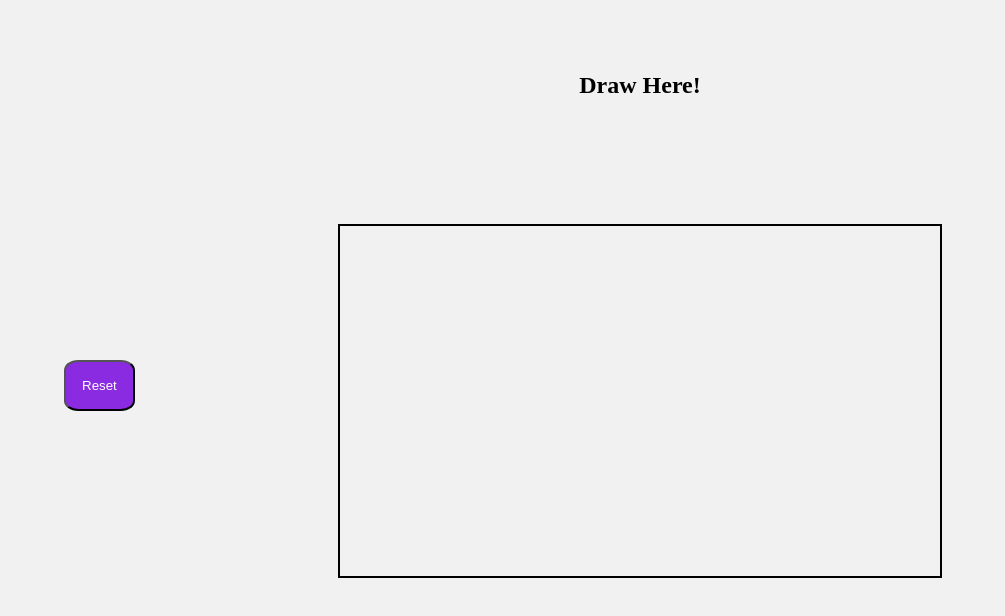
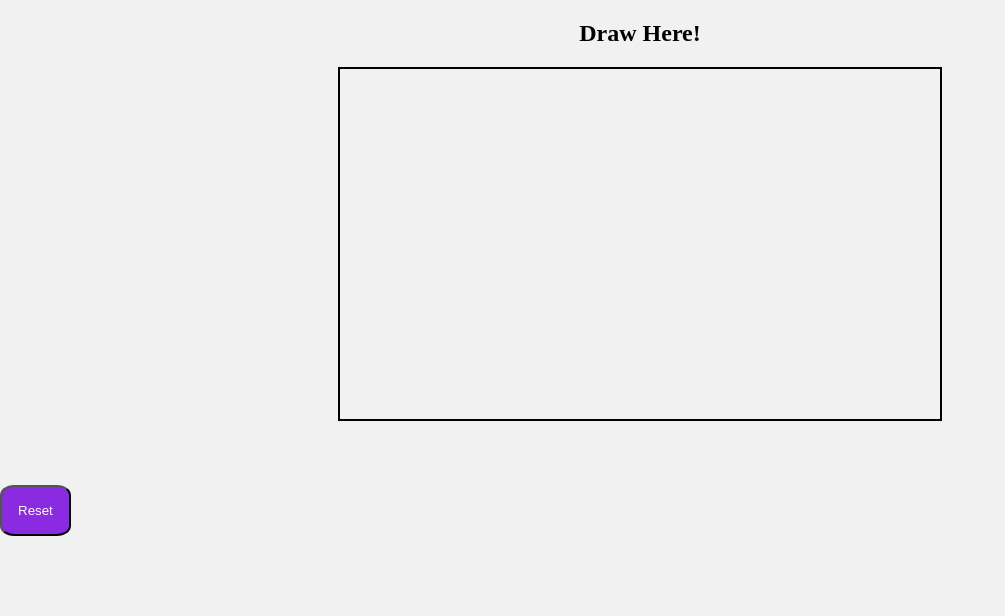
Before and after one commit to theavitw/PaintApp, a plain HTML site: page index.html in a window 1280 px wide. Shown: the whole page, without its empty margins (0-1005 px from the left). Drawn offline with Linux system fonts and the light colour scheme.

Commit message:
Update style.css

```diff
--- a/style.css
+++ b/style.css
@@ -8,7 +8,6 @@ div {
   display: flex;
   align-items: center;
   justify-content: space-around;
-  height: 100vh;
   flex-direction: column;
 }
 canvas {
@@ -21,9 +20,6 @@ button {
   cursor: pointer;
   color: white;
   background-color: blueviolet;
-  position: absolute;
-  top: 45%;
-  left: 5%;
 }
 p {
   font-size: 2rem;
```
